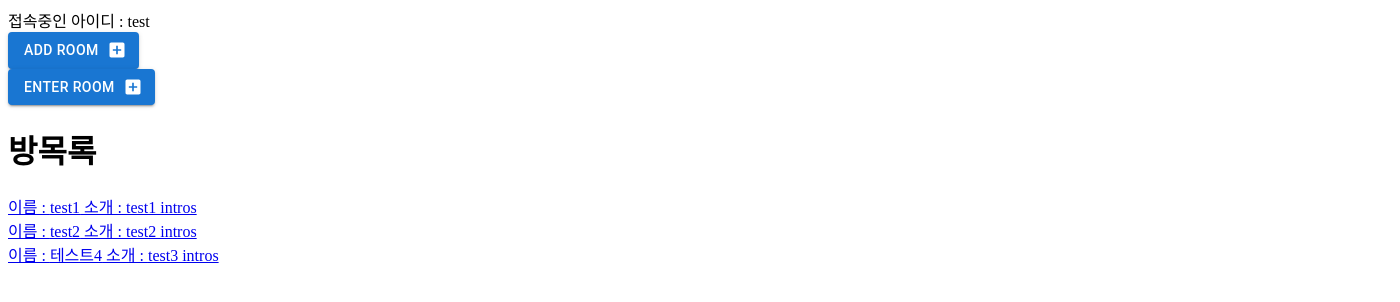
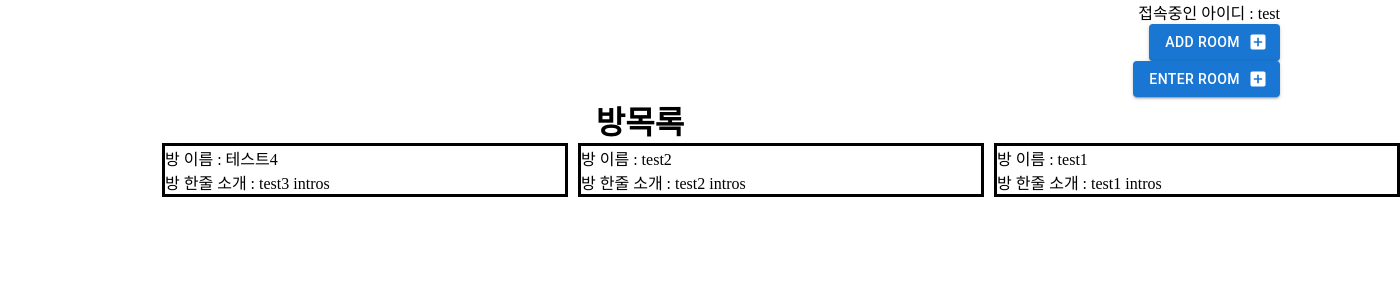
Before and after one commit to nuyh99/WAP_Todo, a React (Create React App) app: page /user/1 in a window 1280 px wide. Shown: the top 302 px of the page, 1400 px wide, since content can reach past the window. Built offline with nearby package versions, Linux system fonts and the light colour scheme.

Commit message:
05-11 Update Login, Update CSS

```diff
--- a/package.json
+++ b/package.json
@@ -16,6 +16,7 @@
     "install": "^0.13.0",
     "react": "^18.1.0",
     "react-beautiful-dnd": "^13.1.0",
+    "react-cookie": "^4.1.1",
     "react-dnd": "^16.0.1",
     "react-dnd-html5-backend": "^16.0.1",
     "react-dom": "^18.1.0",
--- a/src/App.js
+++ b/src/App.js
@@ -1,16 +1,25 @@
 import { Route, Routes } from "react-router-dom";
 import PersonalRooms from "./RoomsList/PersonalRooms";
 import RoomDetail from "./RoomDetail/RoomDetail";
-import ToDoDetail from "./RoomDetail/ToDoDetail";
 import Login from "./Register/Login";
+import Form from "./Register/Form";
+import { Cookies } from "react-cookie";
 
 function App() {
+  const isAuth = sessionStorage.getItem("isAuth");
+  console.log(isAuth);
+
+  const cookies = new Cookies();
+  cookies.get("JSESSIONID");
+  console.log(cookies);
+
   return (
     <div>
       <Routes>
         <Route path="/" element={<Login />}></Route>
         <Route path="/user/:userid" element={<PersonalRooms />}></Route>
         <Route path="/room/:roomid" element={<RoomDetail />}></Route>
+        <Route path="/signup" element={<Form />}></Route>
       </Routes>
     </div>
   );
--- a/src/Register/Login.js
+++ b/src/Register/Login.js
@@ -1,14 +1,16 @@
 import { useEffect, useState } from "react";
 import axios from "axios";
+import "./css/Login.css";
+import Form from "./Form";
+import { Link, useNavigate } from "react-router-dom";
 
+const Login = () => {
   axios.defaults.withCredentials = true;
 
-const Login = () => {
   const [loginInfo, setLoginInfo] = useState({
     userId: "",
     userPassword: "",
   });
-
   const { userId, userPassword } = loginInfo;
 
   const onChangeVal = (e) => {
@@ -23,21 +25,33 @@ const Login = () => {
   };
 
   const login = async () => {
-    const res = await axios.post(`http://localhost:8080/user/login`, {
-      id: 1,
-      pw: 1,
+    const res = await axios({
+      method: "post",
+      url: "http://localhost:8080/user/login",
+      data: {
+        id: userId,
+        pw: userPassword,
+      },
     });
+    console.log(res.status);
     if (res.status === 200) {
+      if (res.data === "") {
+        console.log("로그인 실패");
+      } else {
+        console.log("로그인 성공");
         console.log(res);
+        sessionStorage.setItem("isAuth", true);
+      }
     }
   };
 
   return (
     <>
-      <h1>ToDo-Together</h1>
-      <div id="login">
-        <form name="login" onSubmit={onSubmitFunc}>
-          <p>
+      <div className="body">
+        <h1 className="h1">ToDo-Together</h1>
+        <div>
+          <form className="login" onSubmit={onSubmitFunc}>
+            <p className="p">
               <input
                 type="text"
                 className="userid"
@@ -61,10 +75,13 @@ const Login = () => {
             <div>
               <input type="submit" value="Login" className="btn"></input>
 
-            <input type="button" value="회원가입" className="btn" />
+              <Link to="/signup" className="btn">
+                회원가입
+              </Link>
             </div>
             아이디/비밀번호 찾기
           </form>
+        </div>
       </div>
     </>
   );
--- a/src/RoomDetail/RoomDetail.js
+++ b/src/RoomDetail/RoomDetail.js
@@ -16,9 +16,9 @@ import CancelIcon from "@mui/icons-material/Cancel";
 import DeleteForeverIcon from "@mui/icons-material/DeleteForever";
 import RoomSetting from "./RoomSetting";
 import ToDoDetail from "./ToDoDetail";
-import { AdapterDateFns } from '@mui/x-date-pickers/AdapterDateFns';
-import { LocalizationProvider } from '@mui/x-date-pickers/LocalizationProvider';
-import { DesktopDatePicker } from '@mui/x-date-pickers/DesktopDatePicker';
+import { AdapterDateFns } from "@mui/x-date-pickers/AdapterDateFns";
+import { LocalizationProvider } from "@mui/x-date-pickers/LocalizationProvider";
+import { DesktopDatePicker } from "@mui/x-date-pickers/DesktopDatePicker";
 function RoomDetail() {
   // 백엔드에 저장된 ToDo라 가정
   const [itemsFromBackend, setItemFromBackend] = useState([
@@ -243,23 +243,25 @@ function RoomDetail() {
   // 일정 추가하기 및 취소 버튼
   const onClickAddOpen = (e) => {
     setIsClick((prev) => !prev);
-    setToDoAdd({ title: "", content: "", date: new Date().toLocaleDateString() });
-    console.log(toDoAdd.date)
+    setToDoAdd({
+      title: "",
+      content: "",
+      date: new Date().toLocaleDateString(),
+    });
+    console.log(toDoAdd.date);
   };
 
   // 일정 추가 Input
   const toDoInputFunc = (e) => {
-    console.log(e.target)
+    console.log(e.target);
     const { name, value } = e.target;
     setToDoAdd({ ...toDoAdd, [name]: value });
   };
   const setDate = (newDate) => {
     const setNewDate = newDate.toLocaleDateString();
-    console.log(setNewDate)
-    setToDoAdd({...toDoAdd, date : setNewDate})
-
-  }
-
+    console.log(setNewDate);
+    setToDoAdd({ ...toDoAdd, date: setNewDate });
+  };
 
   // toDo 등록 버튼
   const toDoAddFunc = (e) => {
@@ -335,9 +337,7 @@ function RoomDetail() {
     ]);
   };
 
-
   // 05.09 Add Date
-
 
   return (
     <>
@@ -345,6 +345,7 @@ function RoomDetail() {
         style={{
           display: "flex",
           justifyContent: "center",
+          padding: "30px 0px 0px 0px",
         }}
       >
         <DragDropContext
--- a/src/RoomsList/PersonalRooms.js
+++ b/src/RoomsList/PersonalRooms.js
@@ -39,10 +39,13 @@ const Rooms = () => {
 
   return (
     <div>
-      접속중인 아이디 : {userId}
+      <div style={{ textAlign: "right" }}>접속중인 아이디 : {userId}</div>
       <UserDispatch.Provider value={dispatch}>
-        <AddRoom />
-        <EnterRoom />
+        <div style={{ textAlign: "right" }}>
+          <AddRoom />
+          <EnterRoom />
+        </div>
+
         <RoomsList rooms={roomList} />
       </UserDispatch.Provider>
     </div>
--- a/src/RoomsList/RoomsList.js
+++ b/src/RoomsList/RoomsList.js
@@ -6,17 +6,32 @@ const RoomsList = (prop) => {
   prop.rooms.map((intro) => console.log(intro.roomName));
   return (
     <div>
-      <h1>방목록</h1>
+      <h1 style={{ textAlign: "center" }}>방목록</h1>
+      <div style={{ width: "175vh" }}>
         {prop.rooms.map((detail) => {
           return (
-          <div key={detail.roomId}>
-            <Link to={`/room/${detail.roomId}`}>
-              이름 : {detail.roomName} 소개 : {detail.roomIntro}
+            <div
+              key={detail.roomId}
+              style={{
+                float: "right",
+                margin: "0px 0px 0px 10px",
+                border: "3px solid black",
+                width: "50vh",
+                boxSizing: "borderbox",
+              }}
+            >
+              <Link
+                to={`/room/${detail.roomId}`}
+                style={{ color: "black", textDecoration: "none" }}
+              >
+                방 이름 : {detail.roomName}
+                <br />방 한줄 소개 : {detail.roomIntro}
               </Link>
             </div>
           );
         })}
       </div>
+    </div>
   );
 };
 
```
Also changed, not shown: src/Register/Login.css (added), 1 other file (tests, documents, lock files or other folders). Lines whose indentation alone changed are shown as unchanged.
